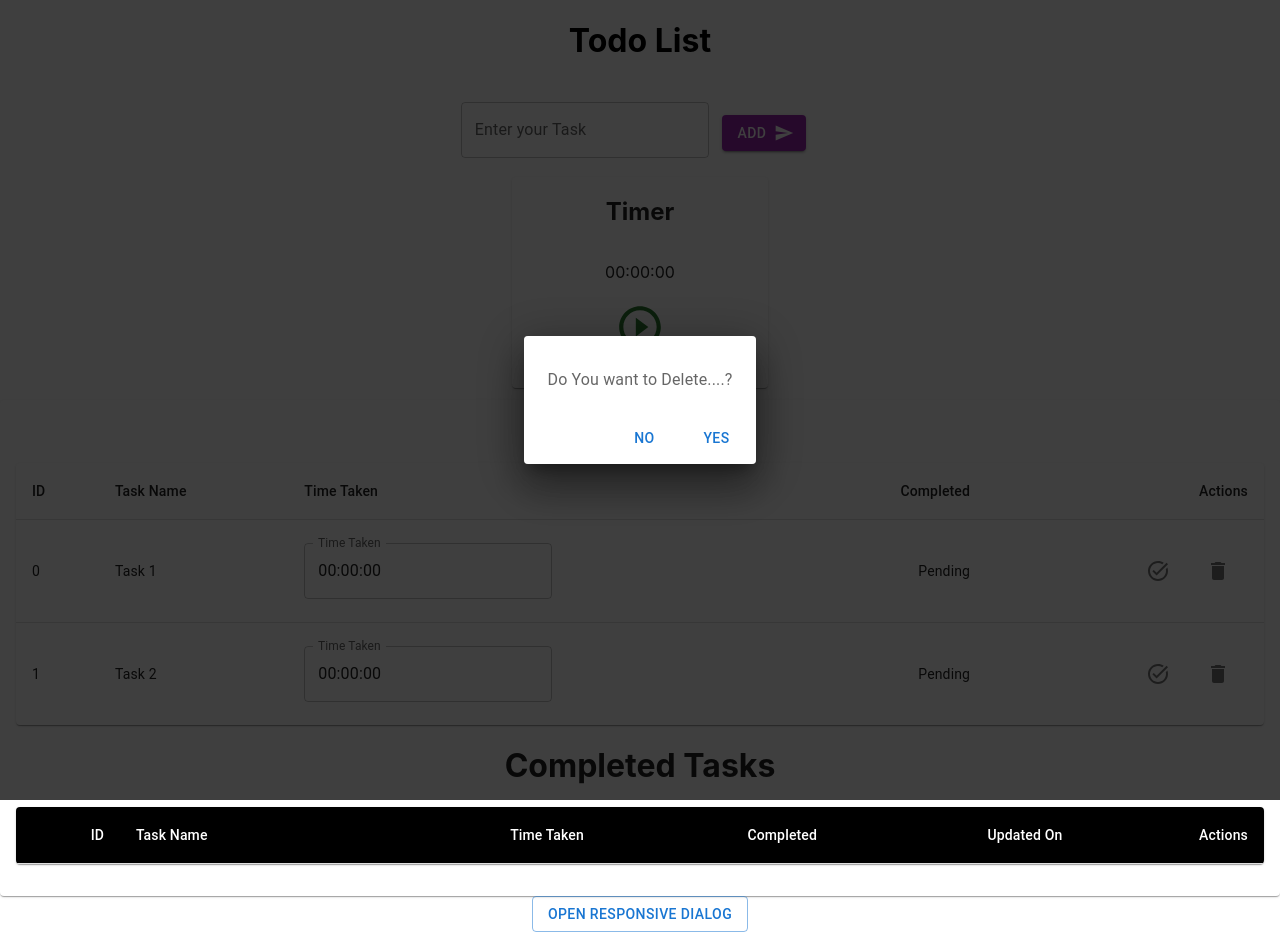
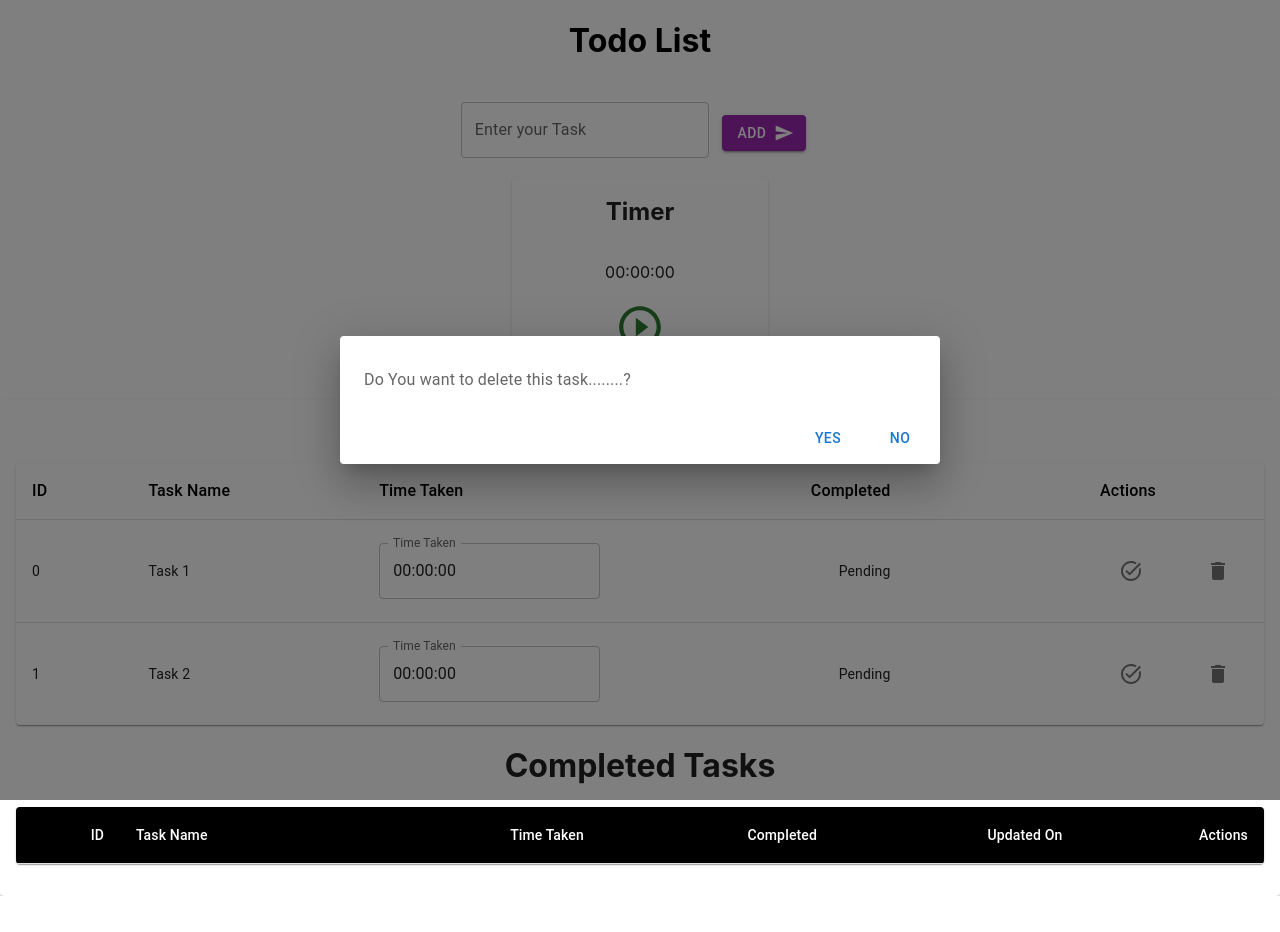
Before and after one commit to RasliyathkvCI/Projects_Citrus, a React (Create React App) app: page / in a window 1280 px wide. Both pictures are taken after a click on the button 1218 px from the left and 570 px from the top of the page. After the commit the page ends 896 px from the top, so only its background shows below. Built offline with nearby package versions, Linux system fonts and the light colour scheme.

Commit message:
new updates 8/10/2022

```diff
--- a/src/Components/Card.jsx
+++ b/src/Components/Card.jsx
@@ -109,13 +109,6 @@ export default function BasicCard() {
         ADD
       </Button>
 
-
-
-      <br />
-
-
-
-
       <Timer gettimeValue={(val1, val2) => {
         console.log(val1, val2);
         getValue(val1, val2);
@@ -135,11 +128,6 @@ export default function BasicCard() {
 
         </CardActions>
       </Card>
-      <Popup />
-
-
-
-
     </div>
   );
 }
--- a/src/Components/Table.jsx
+++ b/src/Components/Table.jsx
@@ -93,14 +93,15 @@ export default function BasicTable({ list, setList }) {
 
 
       <TableContainer component={Paper}>
-        <Table sx={{ minWidth: 650 }} aria-label="simple table">
+        <Table sx={{ minWidth: 700 }} aria-label="simple table">
           <TableHead>
             <TableRow>
-              <TableCell >ID</TableCell>
-              <TableCell>Task Name</TableCell>
-              <TableCell align="left">Time Taken</TableCell>
-              <TableCell align="right" sortDirection={"desc"}>Completed</TableCell>
-              <TableCell align="right">Actions</TableCell>
+              <TableCell style={{ width: "10%",fontSize:"100%" ,color:"black"}}>ID</TableCell>
+              <TableCell style={{ width: "20%",fontSize:"100%" ,color:"black"}}>Task Name</TableCell>
+              <TableCell align="left" style={{ width: "22%",fontSize:"100%" ,color:"black"}}>Time Taken</TableCell>
+              <TableCell align="right" sortDirection={"desc"}style={{ width: "25%",fontSize:"100%" ,color:"black"}}>Completed</TableCell>
+              <TableCell align="right"style={{ width: "25%",fontSize:"100%" ,color:"black"}}> Actions</TableCell>
+              <TableCell style={{ width: "20%",fontSize:"100%" ,color:"black"}}></TableCell>
             </TableRow>
           </TableHead>
           <TableBody>
@@ -118,6 +119,7 @@ export default function BasicTable({ list, setList }) {
                       label="Time Taken"
                       variant="outlined"
                       placeholder="00:00:00"
+                      sx={{ boxSizing: "50%" }}
                       onChange={(event) => {
                         const prevState = [...list];
                         // prevState[row.id].timetaken = validateTimer(event.target.value)
@@ -138,46 +140,18 @@ export default function BasicTable({ list, setList }) {
                     <IconButton
                       edge="end"
                       aria-label="complete"
-                      style={{ margin: "15px 10px" }}
+                      style={{ margin: "5px 5px" }}
                       onClick={() => handleComplete(row, row.id)}
                     >
                       <TaskAltIcon />
                     </IconButton>
                   )}
-                  <IconButton
-                    edge="end"
-                    aria-label="delete"
-                    style={{ margin: "15px 10px" }}
-                    onClick={handleClickOpen }
-                    >
-                      {/* <Popup/> */}
 
-                    <Dialog
-                      fullScreen={fullScreen}
-                      open={open}
-                      onClose={handleClose}
-                      aria-labelledby="responsive-dialog-title"
-                    >
-                      <DialogTitle id="responsive-dialog-title">
-                      </DialogTitle>
-                      <DialogContent>
-                        <DialogContentText>
-                          Do You want to Delete....?
-                        </DialogContentText>
-                      </DialogContent>
-                      <DialogActions>
-                        <Button autoFocus onClick={()=>{handleClose()}}>
-                          No
-                        </Button>
-                        <Button onClick={()=>{deletetask(row.id)}} autoFocus>
-                          Yes
-                        </Button>
-                      </DialogActions>
-                    </Dialog>
-                    <DeleteIcon />
-
-
-                  </IconButton>
+                </TableCell>
+                <TableCell align="left">
+                  <Popup list={list}
+                    setList={(val) => setList(val)}
+                    id={row.id}></Popup>
                 </TableCell>
               </TableRow>
             ))}
@@ -208,27 +182,9 @@ export default function BasicTable({ list, setList }) {
                 <StyledTableCell align="right">{row.completed ? "Completed" : "Pending"}</StyledTableCell>
                 <StyledTableCell align="right">{row.updatedon}</StyledTableCell>
                 <StyledTableCell align="right">
-                  <IconButton
-                    edge="end"
-                    aria-label="delete"
-                    style={{ margin: "15px 10px" }}
-                    onClick={()=>{deletetask(row.id)}}
-                  // onClick={toggleModal}
-                  >
-                    {/* {modal && (
-                      <div className="modal">
-                        <div onClick={toggleModal} className="overlay"></div>
-                        <div className="modal-content">
-                          <h4> Do you want to delete this task..?</h4>
-                          <Button onClick={toggleModal}>No</Button>
-                          <Button onClick={() => { deletetask(row.id) }}>yes</Button>
-                        </div>
-                      </div>
-                    )} */}
-
-
-                    <DeleteIcon />
-                  </IconButton>
+                  <Popup list={list}
+                    setList={(val) => setList(val)}
+                    id={row.id}></Popup>
                 </StyledTableCell>
               </StyledTableRow>
             ))}
--- a/src/Components/Timer.css
+++ b/src/Components/Timer.css
@@ -50,3 +50,11 @@
     right: 10px;
     padding: 5px 7px;
 }
+
+.css-1t1j96h-MuiPaper-root-MuiDialog-paper {
+    width: 50%;
+}
+
+/* .css-1ex1afd-MuiTableCell-root{
+    width: 12;
+} */
--- a/src/Components/popup.jsx
+++ b/src/Components/popup.jsx
@@ -1,5 +1,8 @@
 import * as React from 'react';
+import "./Timer.css"
 import Button from '@mui/material/Button';
+import { IconButton } from "@mui/material";
+import DeleteIcon from "@mui/icons-material/Delete";
 import Dialog from '@mui/material/Dialog';
 import DialogActions from '@mui/material/DialogActions';
 import DialogContent from '@mui/material/DialogContent';
@@ -8,7 +11,7 @@ import DialogTitle from '@mui/material/DialogTitle';
 import useMediaQuery from '@mui/material/useMediaQuery';
 import { useTheme } from '@mui/material/styles';
 
-export default function ResponsiveDialog() {
+export default function ResponsiveDialog({ list, setList, id }) {
   const [open, setOpen] = React.useState(false);
   const theme = useTheme();
   const fullScreen = useMediaQuery(theme.breakpoints.down('md'));
@@ -21,11 +24,31 @@ export default function ResponsiveDialog() {
     setOpen(false);
   };
 
+  const deletetask = (index) => {
+    setOpen(false);
+    const prevState = [...list];
+
+    prevState[index].deletedstatus=true;
+    setList(prevState);
+  console.log(prevState[index]);
+
+
+
+};
+
 return (
   <div>
-      <Button variant="outlined" onClick={handleClickOpen}>
-        Open responsive dialog
-      </Button>
+
+    <IconButton
+      edge="end"
+      aria-label="delete"
+      style={{ margin: "15px 10px" }}
+      onClick={handleClickOpen}
+
+    >
+      <DeleteIcon />
+    </IconButton>
+
     <Dialog
       fullScreen={fullScreen}
       open={open}
@@ -33,20 +56,18 @@ export default function ResponsiveDialog() {
       aria-labelledby="responsive-dialog-title"
     >
       <DialogTitle id="responsive-dialog-title">
-          {"Use Google's location service?"}
       </DialogTitle>
-        <DialogContent>
+      <DialogContent >
         <DialogContentText>
-            Let Google help apps determine location. This means sending anonymous
-            location data to Google, even when no apps are running.
+          Do You want to delete this task........?
         </DialogContentText>
       </DialogContent>
       <DialogActions>
-          <Button autoFocus onClick={handleClose}>
-            Disagree
+        <Button autoFocus onClick={()=>{deletetask(id)}}>
+          Yes
         </Button>
         <Button onClick={handleClose} autoFocus>
-            Agree
+          No
         </Button>
       </DialogActions>
     </Dialog>
```
Lines whose indentation alone changed are shown as unchanged.
